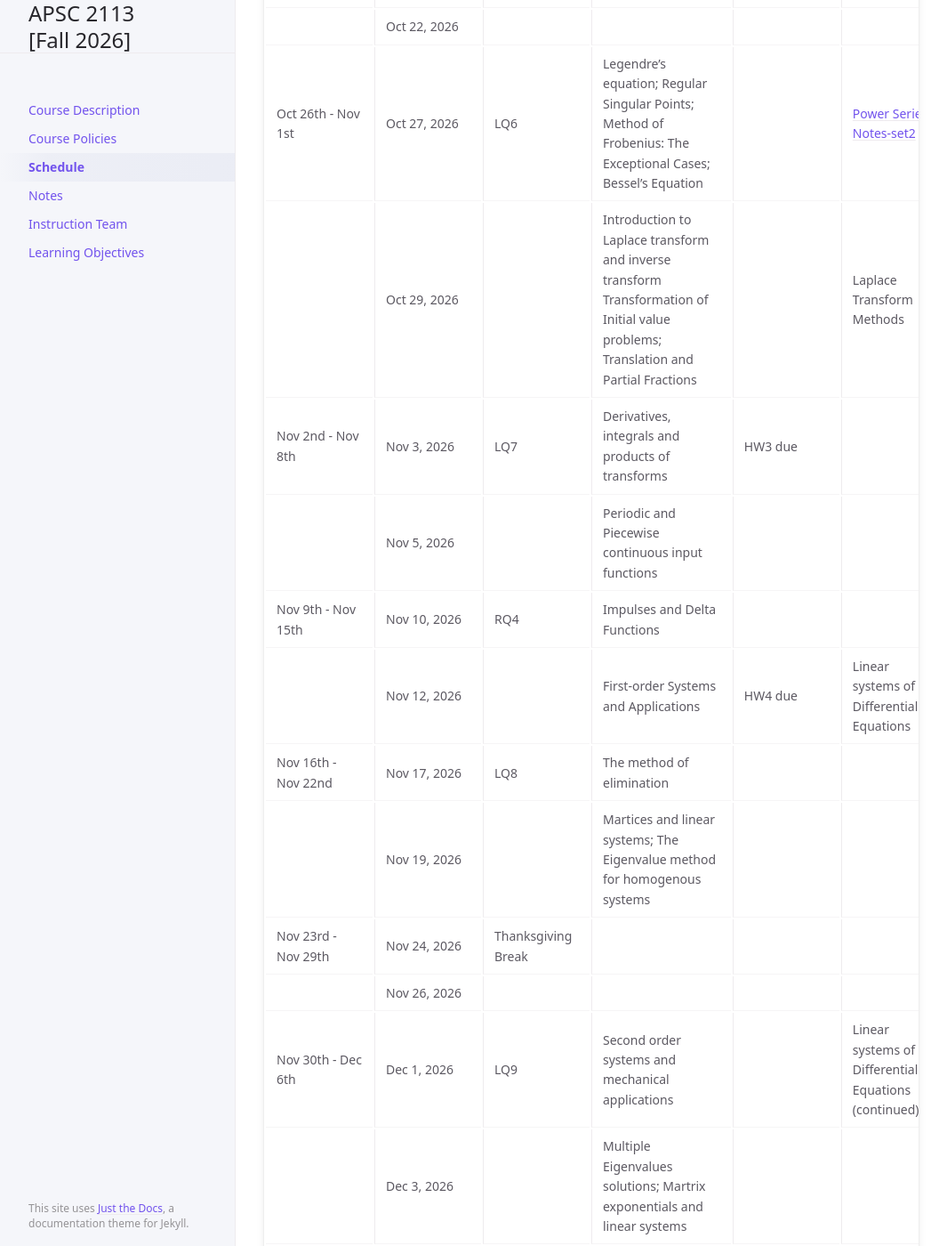
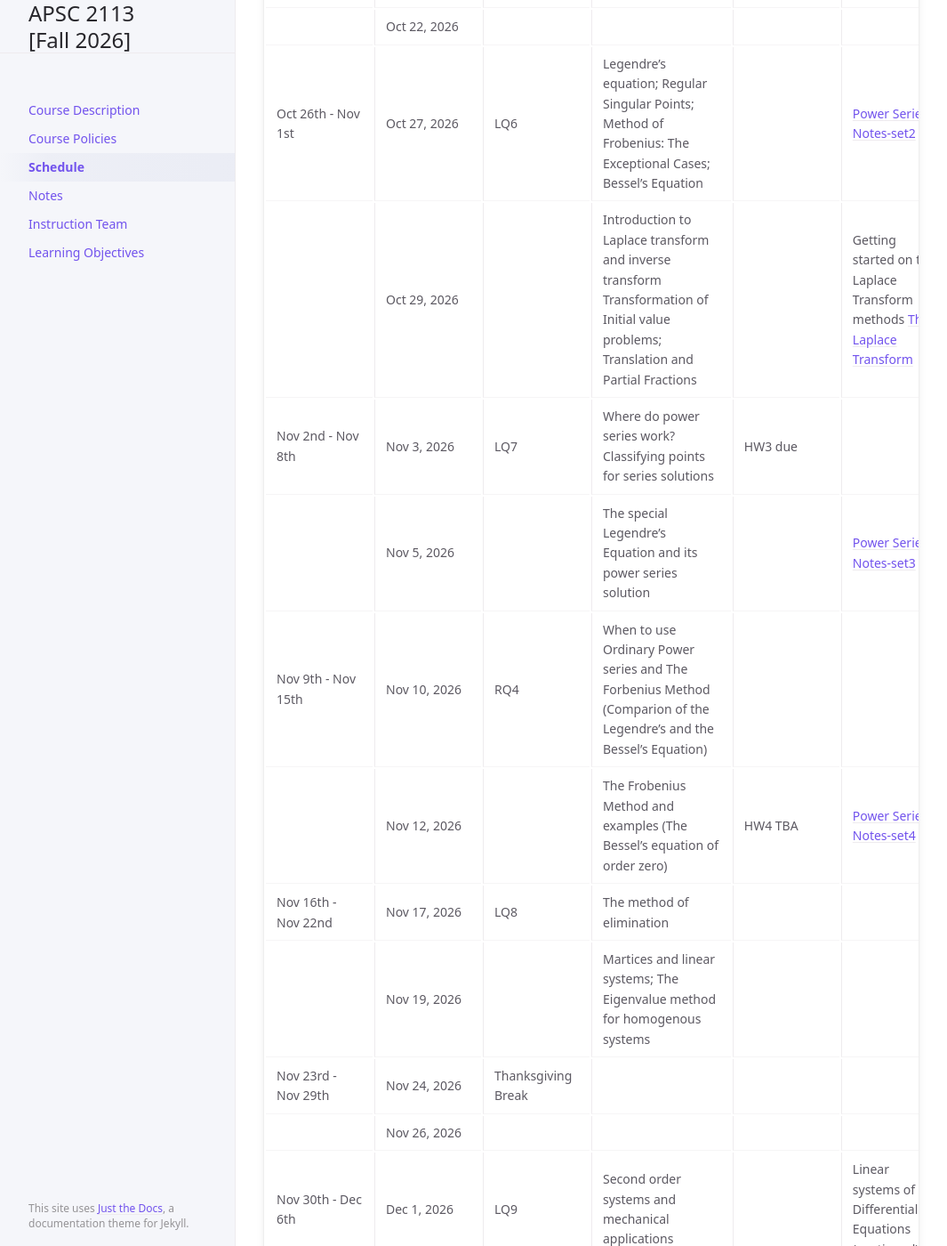
Before and after one commit to gwu-apsc2113/fall2026, a Jekyll site: the page built from docs/Schedule/index.md, in a window 1280 px wide and 1400 px high, scrolled down 3108 px. Shown: the whole window at 89% size, without its empty margins (107-1172 px from the left). Built offline with Jekyll 4.4.1, drawn with Linux system fonts in a browser that asks for light colours; cached includes are drawn as plain includes.

Commit message:
Commit-2 11/12/2026

```diff
--- a/docs/Schedule/index.md
+++ b/docs/Schedule/index.md
@@ -27,19 +27,19 @@ The course schedule posted below is subject to change during the semester.
 | Sep 21st - Sep 27th | Sep 22, 2026 | LQ3 [Solutions](/fall2026/docs/Notes/) | Oscillations; Homogeneous Equations with Constant Coefficients |  |  |
 |  | Sep 24, 2026 |  | Overdamped, Underdamped ODEs, and Undamped-type of Second Order, Linear, homogeneous ODEs |  | [Second Order ODEs: Notes-set2](/fall2026/docs/Notes/) <br><br> [Second-Order Linear ODEs: Roots and Damping (Cheat Sheet)](/fall2026/docs/Notes/) |
 | Sep 28th - Oct 4th | Sep 29, 2026 | RQ2 [Solutions](/fall2026/docs/Notes/) | Critically damped ODEs; Nonhomogeneous Equations; Impulse and Step functions; Shifted impulse response in first-order linear ODEs; Forced Oscillations and Resonance |  | [Second Order ODEs: Notes-set3](/fall2026/docs/Notes/) |
-|  | Oct 1, 2026 | LQ4 [Solutions](/fall2026/docs/Notes/) |  |  |
-| Oct 5th - Oct 11th | Oct 6, 2026 | LQ5 [Solutions](/fall2026/docs/Notes/) | Impulse and Step Response in Second-order, linear ODEs with constant coeffiencents; Exponential Response Function (ERF) approach to solve Second Order, Linear, non-homogeneous ODEs |  | [Second Order ODEs: Notes-set4](/fall2026/docs/Notes/)  |  |
+|  | Oct 1, 2026 | LQ4 [Solutions](/fall2026/docs/Notes/) |  |  |  |
+| Oct 5th - Oct 11th | Oct 6, 2026 | LQ5 [Solutions](/fall2026/docs/Notes/) | Impulse and Step Response in Second-order, linear ODEs with constant coeffiencents; Exponential Response Function (ERF) approach to solve Second Order, Linear, non-homogeneous ODEs |  | [Second Order ODEs: Notes-set4](/fall2026/docs/Notes/)  |
 |  | Oct 8, 2026 |  | Examples of Exponential Response Function (ERF) approach;  Discussion about Power Series; Discussion about the midterm exam | HW2 due <br><br> [Solutions](/fall2026/docs/Notes/) | [Second Order ODEs: Notes-set5](/fall2026/docs/Notes/) <br><br> [Second Order ODEs: Notes-set6](/fall2026/docs/Notes/) |
 | Oct 12th - Oct 18th | Oct 13, 2026 | Fall Break |  |  |  |
 |  | Oct 15, 2026 | Exam-1: 1st and 2nd order ODEs, and power series basics |  |  |  |
 | Oct 19th - Oct 25th | Oct 20, 2026 | RQ3 | Introduction to the Power Series Method; Review of Taylor and Maclaurin Series; Convergence and Radius of Convergence |  | Power Series Methods <br><br> [Power Series: Notes-set1](/fall2026/docs/Notes/)|
 |  | Oct 22, 2026 |  |  |  |  |
 | Oct 26th - Nov 1st | Oct 27, 2026 | LQ6 | Legendre's equation; Regular Singular Points; Method of Frobenius: The Exceptional Cases; Bessel's Equation |  | [Power Series: Notes-set2](/fall2026/docs/Notes/) |
-|  | Oct 29, 2026 |  | Introduction to Laplace transform and inverse transform Transformation of Initial value problems; Translation and Partial Fractions |  |Laplace Transform Methods |
-| Nov 2nd - Nov 8th | Nov 3, 2026 | LQ7 | Derivatives, integrals and products of transforms | HW3 due |  |
-|  | Nov 5, 2026 |  | Periodic and Piecewise continuous input functions |  |  |
-| Nov 9th - Nov 15th | Nov 10, 2026 | RQ4 | Impulses and Delta Functions |  |  |
-|  | Nov 12, 2026 |  | First-order Systems and Applications | HW4 due | Linear systems of Differential Equations |
+|  | Oct 29, 2026 |  | Introduction to Laplace transform and inverse transform Transformation of Initial value problems; Translation and Partial Fractions |  | Getting started on the Laplace Transform methods [The Laplace Transform](/fall2026/docs/Notes/) |
+| Nov 2nd - Nov 8th | Nov 3, 2026 | LQ7 | Where do power series work? Classifying points for series solutions | HW3 due | |
+|  | Nov 5, 2026 |  | The special Legendre’s Equation and its power series solution |  | [Power Series: Notes-set3](/fall2026/docs/Notes/)  |
+| Nov 9th - Nov 15th | Nov 10, 2026 | RQ4 | When to use Ordinary Power series and The Forbenius Method (Comparion of the Legendre’s and the Bessel’s Equation) |  |  |
+|  | Nov 12, 2026 |  | The Frobenius Method and examples (The Bessel’s equation of order zero) | HW4 TBA | [Power Series: Notes-set4](/fall2026/docs/Notes/) |
 | Nov 16th - Nov 22nd | Nov 17, 2026 | LQ8 | The method of elimination |  |  |
 |  | Nov 19, 2026 |  | Martices and linear systems; The Eigenvalue method for homogenous systems |  |  |
 | Nov 23rd - Nov 29th | Nov 24, 2026 | Thanksgiving Break |  |  |  |
```
Also changed, not shown: 2 other files.
